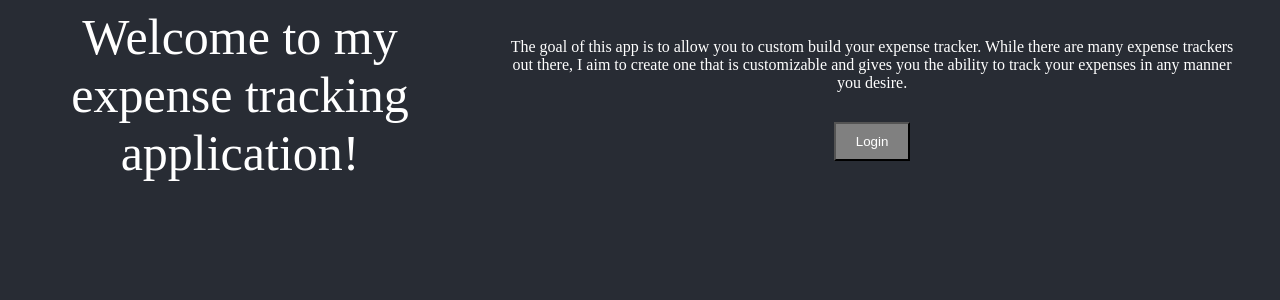
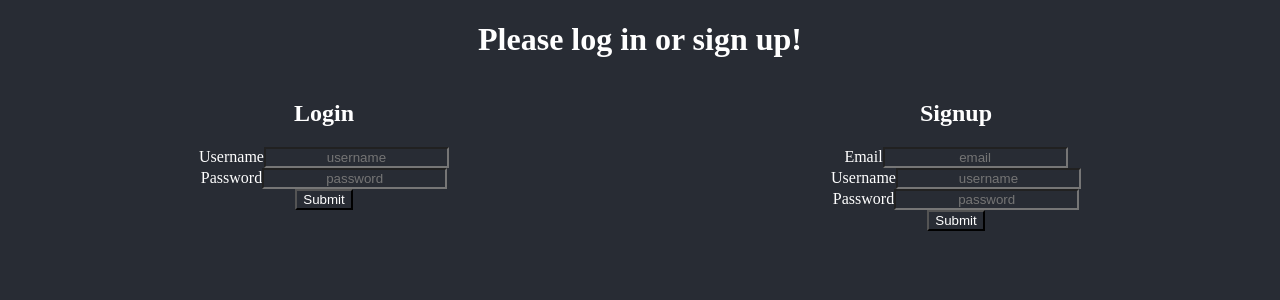
Before and after one commit to hseymo/expensetracker, a React (Create React App) app: page /login in a window 1280 px wide. Shown: the top 300 px of the page. Built offline with nearby package versions, Linux system fonts and the light colour scheme.

Commit message:
login and signup forms

```diff
--- a/src/App.js
+++ b/src/App.js
@@ -1,6 +1,7 @@
 import React, {useState, useEffect } from "react";
 import { BrowserRouter, Routes, Route } from 'react-router-dom';
 import Home from './pages/Home/Home'
+import Login from './pages/Login/Login'
 
 function App() {
   // const [isLoggedIn, setIsLoggedIn] = useState(false);
@@ -87,6 +88,12 @@ function App() {
       />}
     />
     <Route
+      path='/login'
+      element={<Login
+        // isLoggedIn={isLoggedIn}
+    />}
+    />
+    <Route
       path='*'
       element={<Home />}
       />
--- /dev/null
+++ b/src/pages/Login/Login.css
@@ -0,0 +1,8 @@
+.loginContainer {
+    display: flex;
+    justify-content: space-around;
+}
+
+.loginSectionContainer, .signupSectionContainer {
+    width: 40%;
+}
--- /dev/null
+++ b/src/pages/Login/Login.js
@@ -0,0 +1,88 @@
+import React, {useState} from 'react';
+import './Login.css'
+
+function Login(
+  // {isLoggedIn}
+  ) {
+    const [signupData, setSignupData] = useState({
+        email: '',
+        userName: '',
+        password: ''
+      })
+    const [loginData, setLoginData] = useState({
+        userName: '',
+        password: ''
+      })
+
+  return (
+    <div className='loginPage'>
+        <h1>Please log in or sign up!</h1>
+        <div className='loginContainer'>
+            <div className='loginSectionContainer'>
+                <h2>Login</h2>
+                <form className='loginForm'>
+                    <div className='formGroup'>
+                        <label htmlFor='loginUsername'>Username</label>
+                        <input
+                            name="loginUsername"
+                            // value={loginData.username}
+                            type='text'
+                            placeholder='username'
+                            onChange={(e) => setLoginData({...loginData, userName: e.target.value})}
+                        />
+                    </div>
+                    <div className='formGroup'>
+                        <label htmlFor='loginPassword'>Password</label>
+                        <input
+                            name="loginPassword"
+                            // value={loginData.password}
+                            type='text'
+                            placeholder='password'
+                            onChange={(e) => setLoginData({...loginData, password: e.target.value})}
+                        />
+                    </div>
+                    <button type="submit" className='submitbutton'>Submit</button>
+                </form>
+            </div>
+            <div className='signupSectionContainer'>
+                <h2>Signup</h2>
+                <form className='signupForm'>
+                    <div className='formGroup'>
+                        <label htmlFor='signupEmail'>Email</label>
+                        <input
+                            name="signupEmail"
+                            // value={signupData.email}
+                            type='email'
+                            placeholder='email'
+                            onChange={(e) => setSignupData({...signupData, email: e.target.value})}
+                        />
+                    </div>
+                    <div className='formGroup'>
+                        <label htmlFor='signupUsername'>Username</label>
+                        <input
+                            name="signupUsername"
+                            // value={signupData.username}
+                            type='text'
+                            placeholder='username'
+                            onChange={(e) => setSignupData({...signupData, userName: e.target.value})}
+                        />
+                    </div>
+                    <div className='formGroup'>
+                        <label htmlFor='signupPassword'>Password</label>
+                        <input
+                            name="signupPassword"
+                            // value={signupData.password}
+                            type='text'
+                            placeholder='password'
+                            onChange={(e) => setSignupData({...signupData, password: e.target.value})}
+                        />
+                    </div>
+                    <button type="submit" className='submitbutton'>Submit</button>
+                </form>
+            </div>
+        </div>
+    </div>
+  );
+}
+
+export default Login;
```
